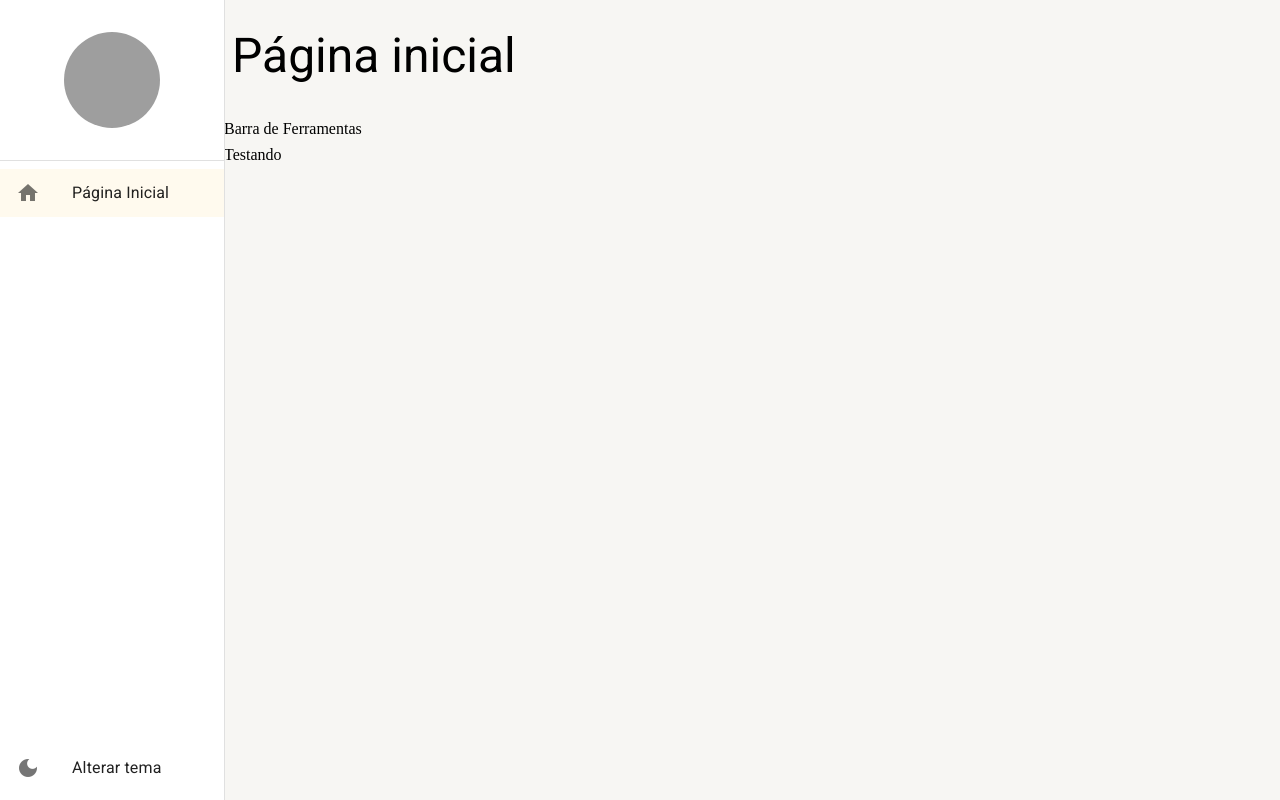
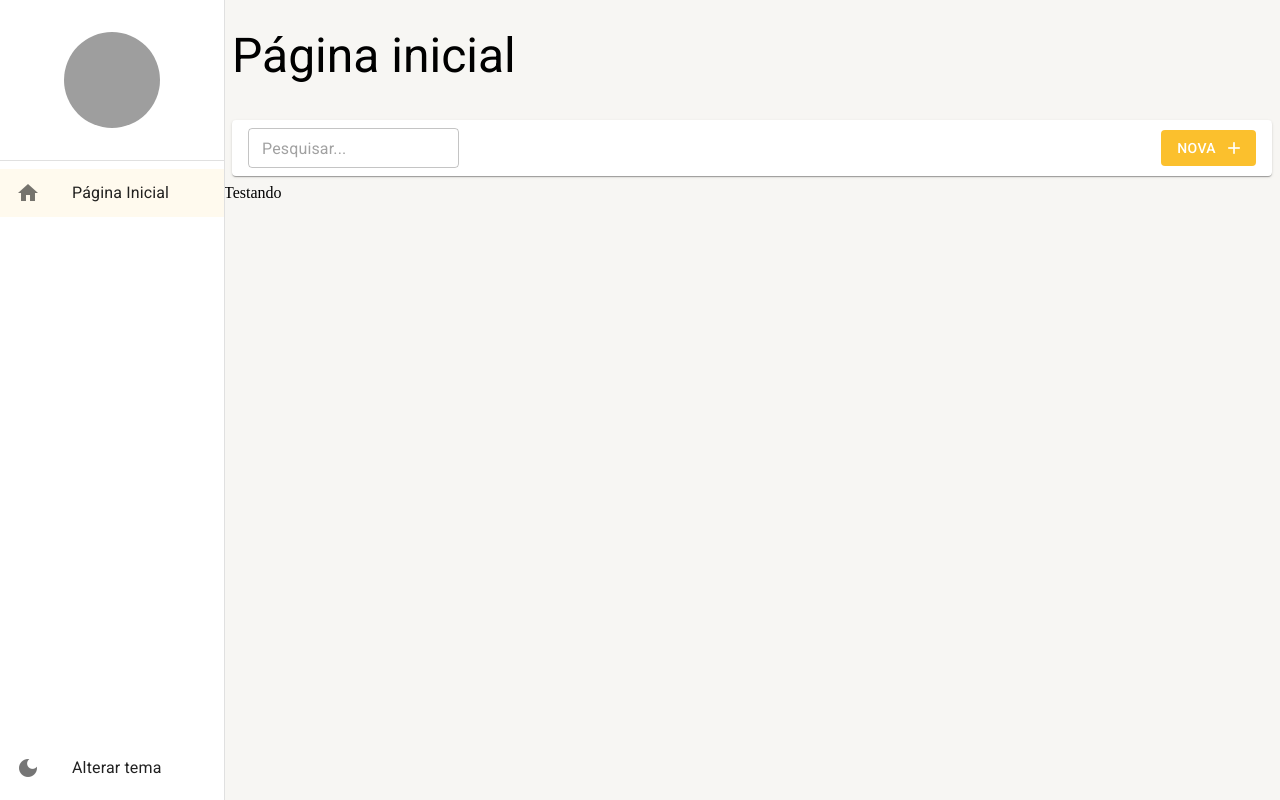
Before and after one commit to augustodevjs/dashboard-materialUi, a React (Create React App) app: page /pagina-inicial in a window 1280 px wide. Built offline with nearby package versions, Linux system fonts and the light colour scheme; grey boxes are pictures that could not be loaded.

Commit message:
feat: barra de tarefas

```diff
--- a/src/pages/dashboard/Dashboard.tsx
+++ b/src/pages/dashboard/Dashboard.tsx
@@ -1,9 +1,18 @@
 import React from "react";
+import { Toolbar } from "../../shared/components";
 import { LayoutBase } from "../../shared/layouts";
 
 export const Dashboard: React.FC = () => {
   return (
-    <LayoutBase title="Página inicial" toolbars={<>Barra de Ferramentas</>}>
+    <LayoutBase
+      title="Página inicial"
+      toolbars={(
+        <Toolbar
+          showInputSearch
+          textButtonNew="Nova"
+        />
+      )}
+    >
       Testando
     </LayoutBase>
   );
--- a/src/routes/index.tsx
+++ b/src/routes/index.tsx
@@ -1,7 +1,7 @@
 import { Routes, Route } from "react-router-dom";
-import { useDrawerContext } from "../shared/contexts";
 import { useEffect } from "react";
 import { Dashboard } from "../pages";
+import { useDrawerContext } from "../shared/hooks";
 
 export const AppRoutes = () => {
   const { setDrawerOptions } = useDrawerContext();
--- a/src/shared/components/drawerMenu/DrawerMenu.tsx
+++ b/src/shared/components/drawerMenu/DrawerMenu.tsx
@@ -11,11 +11,11 @@ import {
   ListItemText,
   useMediaQuery,
   useTheme,
+  Box
 } from "@mui/material";
-import { Box } from "@mui/system";
 
-import { useAppThemeContext, useDrawerContext } from "../../contexts";
 import { useMatch, useNavigate, useResolvedPath } from "react-router-dom";
+import { useAppThemeContext, useDrawerContext } from "../../hooks";
 
 interface IDrawerMenuProps {
   children: ReactNode;
--- a/src/shared/components/index.ts
+++ b/src/shared/components/index.ts
@@ -1 +1,2 @@
 export * from './drawerMenu/DrawerMenu';
+export * from './toolbar/Toolbar';
--- /dev/null
+++ b/src/shared/components/toolbar/Toolbar.tsx
@@ -0,0 +1,60 @@
+import { Box, Button, Icon, Paper, TextField, useTheme } from "@mui/material"
+import React from "react"
+
+interface IToolbar {
+  textSearch?: string;
+  showInputSearch?: boolean;
+  onChangeInputSearch?: (newText: string) => void;
+
+  textButtonNew?: string;
+  showButtonNew?: boolean;
+  onClickNew?: () => void;
+}
+
+export const Toolbar: React.FC<IToolbar> = ({
+  textSearch = '',
+  showInputSearch = false,
+  onChangeInputSearch,
+  showButtonNew = true,
+  textButtonNew = 'Novo',
+  onClickNew,
+}) => {
+  const theme = useTheme();
+
+  return (
+    <Box
+      component={Paper}
+      height={theme.spacing(5)}
+      marginX={1}
+      padding={1}
+      paddingX={2}
+      display="flex"
+      gap={1}
+      alignItems="center"
+    >
+      {showInputSearch && (
+        <TextField
+          size="small"
+          value={textSearch}
+          onChange={(e) => onChangeInputSearch?.(e.target.value)}
+          placeholder="Pesquisar..."
+        />
+      )}
+
+      <Box flex={1} display="flex" justifyContent="end">
+
+        {showButtonNew && (
+          <Button
+            variant="contained"
+            disableElevation
+            color="primary"
+            endIcon={<Icon>add</Icon>}
+            onClick={onClickNew}
+          >
+            {textButtonNew}
+          </Button>
+        )}
+      </Box>
+    </Box>
+  )
+}
--- a/src/shared/contexts/DrawnerContext.tsx
+++ b/src/shared/contexts/DrawnerContext.tsx
@@ -2,7 +2,6 @@ import {
   createContext,
   ReactNode,
   useCallback,
-  useContext,
   useState,
 } from "react";
 
@@ -23,7 +22,7 @@ interface IDrawerProviderProps {
   children: ReactNode;
 }
 
-const DrawerContext = createContext<IDrawerContextProps>(
+export const DrawerContext = createContext<IDrawerContextProps>(
   {} as IDrawerContextProps
 );
 
@@ -55,8 +54,3 @@ export const DrawerProvider = ({ children }: IDrawerProviderProps) => {
     </DrawerContext.Provider>
   );
 };
-
-export const useDrawerContext = () => {
-  const context = useContext(DrawerContext);
-  return context;
-};
--- a/src/shared/contexts/ThemeContext.tsx
+++ b/src/shared/contexts/ThemeContext.tsx
@@ -2,7 +2,6 @@ import {
   createContext,
   ReactNode,
   useCallback,
-  useContext,
   useMemo,
   useState,
 } from "react";
@@ -18,7 +17,7 @@ interface IThemeProviderProps {
   children: ReactNode;
 }
 
-const ThemeContext = createContext<IThemeContextProps>({} as IThemeContextProps);
+export const ThemeContext = createContext<IThemeContextProps>({} as IThemeContextProps);
 
 export const AppThemeProvider = ({ children }: IThemeProviderProps) => {
   const [themeName, setThemeName] = useState<"light" | "dark">("light");
@@ -49,8 +48,3 @@ export const AppThemeProvider = ({ children }: IThemeProviderProps) => {
     </ThemeContext.Provider>
   );
 };
-
-export const useAppThemeContext = () => {
-  const context = useContext(ThemeContext);
-  return context;
-};
--- a/src/shared/hooks/index.ts
+++ b/src/shared/hooks/index.ts
@@ -1 +1,2 @@
-export {};
+export * from './useAppThemeContext';
+export * from './useDrawerContext';
--- /dev/null
+++ b/src/shared/hooks/useAppThemeContext.ts
@@ -0,0 +1,7 @@
+import { useContext } from "react";
+import { ThemeContext } from "../contexts";
+
+export const useAppThemeContext = () => {
+  const context = useContext(ThemeContext);
+  return context;
+};
--- /dev/null
+++ b/src/shared/hooks/useDrawerContext.ts
@@ -0,0 +1,7 @@
+import { useContext } from "react";
+import { DrawerContext } from "../contexts";
+
+export const useDrawerContext = () => {
+  const context = useContext(DrawerContext);
+  return context;
+};
--- a/src/shared/layouts/LayoutBase.tsx
+++ b/src/shared/layouts/LayoutBase.tsx
@@ -1,7 +1,6 @@
-import { Icon, IconButton, Typography, useMediaQuery, useTheme } from "@mui/material";
-import { Box } from "@mui/system";
+import { Icon, IconButton, Typography, useMediaQuery, useTheme, Box } from "@mui/material";
 import React, { ReactNode } from "react";
-import { useDrawerContext } from "../contexts";
+import { useDrawerContext } from "../hooks";
 
 interface ILayoutBaseProps {
   children: ReactNode;
```
